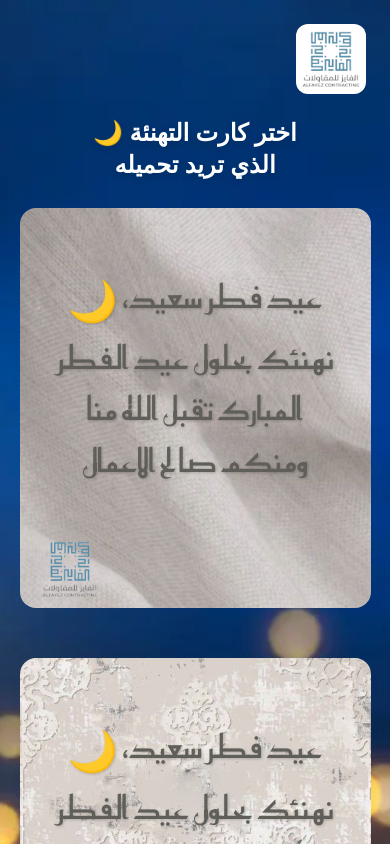
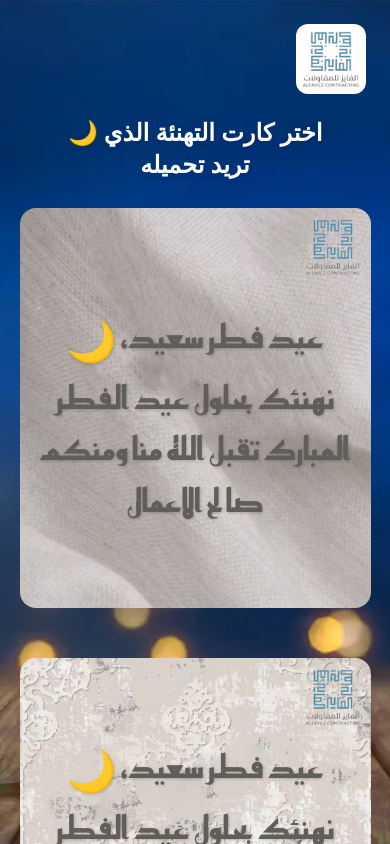
Before and after one commit to abdelruhman999/Eid_mubarak, a Next.js app: page /cards in a window 390 px wide. Shown: the top 844 px of the page. Built offline with nearby package versions, Linux system fonts and the light colour scheme; a web font is replaced by a local one.

Commit message:
feat: update layout and styling of Cards and Chooseimg components for improved responsiveness and alignment

```diff
--- a/src/app/cards/page.tsx
+++ b/src/app/cards/page.tsx
@@ -24,9 +24,7 @@ const Cards: FC<CardsProps> = () => {
           useCORS: true,
           allowTaint: true,
           backgroundColor: null,
-          scale: 2, // زيادة الجودة
-          scrollX: 0,
-          scrollY: 0,
+          scale: 2,
           windowWidth: document.documentElement.offsetWidth,
           windowHeight: document.documentElement.offsetHeight,
           logging: true // لرؤية الأخطاء في الكونسول
@@ -39,7 +37,7 @@ const Cards: FC<CardsProps> = () => {
   };
 
   return (
-    <div className='flex w-full  h-auto flex-col justify-center items-center gap-[10px] '>
+    <div className='flex w-full  flex-col justify-center items-center gap-[10px] '>
 
      <Text
         text="  🌙 اختر كارت التهنئة الذي تريد تحميله"
@@ -67,9 +65,9 @@ const Cards: FC<CardsProps> = () => {
           alt="logo1"
           width={60}
           height={100}
-          className='absolute bottom-2 left-5'
+          className='absolute top-2 right-2'
         />
-        <div className='absolute inset-0 flex flex-col items-center justify-center'>
+        <div className='absolute inset-0 pt-[40px] flex flex-col items-center justify-center'>
         <div className="eid-card">
         <span className="moon">🌙</span> عيد فطر سعيد، نهنئك بحلول عيد الفطر المبارك تقبل الله منا ومنكم صالح الاعمال
       </div>
@@ -100,7 +98,7 @@ const Cards: FC<CardsProps> = () => {
           alt="logo1"
           width={60}
           height={100}
-          className='absolute bottom-2 left-5'
+          className='absolute top-2 right-2'
         />
         <div className='absolute inset-0 flex flex-col items-center justify-center'>
         <div className="eid-card">
--- a/src/app/chooseimgone/page.tsx
+++ b/src/app/chooseimgone/page.tsx
@@ -12,7 +12,7 @@ const Chooseimgone: FC<ChooseimgoneProps> = () => {
 
   const { text } = useSelector((state: RootState) => state.text);
     return (
-        <div className=' flex justify-center bg-red-600'>
+        <div className=' flex pt-[30px] justify-center '>
 
         <div
                id="card1"
@@ -29,7 +29,7 @@ const Chooseimgone: FC<ChooseimgoneProps> = () => {
                  alt="logo1"
                  width={60}
                  height={100}
-                 className='absolute bottom-2 left-5'
+                 className='absolute top-2 right-2'
                />
                <div className='absolute inset-0 flex flex-col items-center justify-center'>
                <div className="eid-card">
--- a/src/app/chooseimgtwo/page.tsx
+++ b/src/app/chooseimgtwo/page.tsx
@@ -27,9 +27,9 @@ const Chooseimgone: FC<ChooseimgoneProps> = () => {
                  alt="logo1"
                  width={60}
                  height={100}
-                 className='absolute bottom-2 left-5'
+                 className='absolute top-2 right-2'
                />
-               <div className='absolute inset-0 flex flex-col items-center justify-center'>
+               <div className='absolute inset-0 pt-[40px] flex flex-col items-center justify-center'>
                <div className="eid-card">
                <span className="moon">🌙</span> عيد فطر سعيد، نهنئك بحلول عيد الفطر المبارك تقبل الله منا ومنكم صالح الاعمال
              </div>
--- a/src/app/globals.css
+++ b/src/app/globals.css
@@ -55,9 +55,10 @@
   font-size: 2rem;
   text-align: center;
   color: #5f5e59;
-  padding: 30px;
+  padding: 10px;
   border-radius: 15px;
   max-width: 600px;
+  font-weight: 700;
   margin: 0 auto;
   line-height: 1.6;
   text-shadow: 1px 1px 3px rgba(0,0,0,0.2);
--- a/src/app/layout.tsx
+++ b/src/app/layout.tsx
@@ -35,13 +35,16 @@ export default function RootLayout({
         backgroundSize: 'cover',
         backgroundRepeat: 'no-repeat',
         backgroundPosition: 'center',
+        backgroundAttachment: 'fixed',
         width: '100%',
-        height: '100%',
+        height: '100vh',
+
       }}
+
         className={`${geistSans.variable} ${geistMono.variable}  antialiased `}
       >
         <Providers>
-           <div className="flex flex-col  w-full items-center">
+           <div className="flex flex-col h-screen w-full items-center">
             <Link
             className="  self-end p-2 rounded-xl m-4"
             href='/'>
--- a/src/component/Text.tsx
+++ b/src/component/Text.tsx
@@ -47,7 +47,7 @@ const Text: FC<TextProps> = ({
         text-2xl font-bold text-white
         text-center
         drop-shadow-md
-        max-sm:w-[250px] w-none min-h-[80px]
+        max-sm:w-[300px] w-none min-h-[80px]
         flex justify-center items-center
         ${className}
       `}
```
